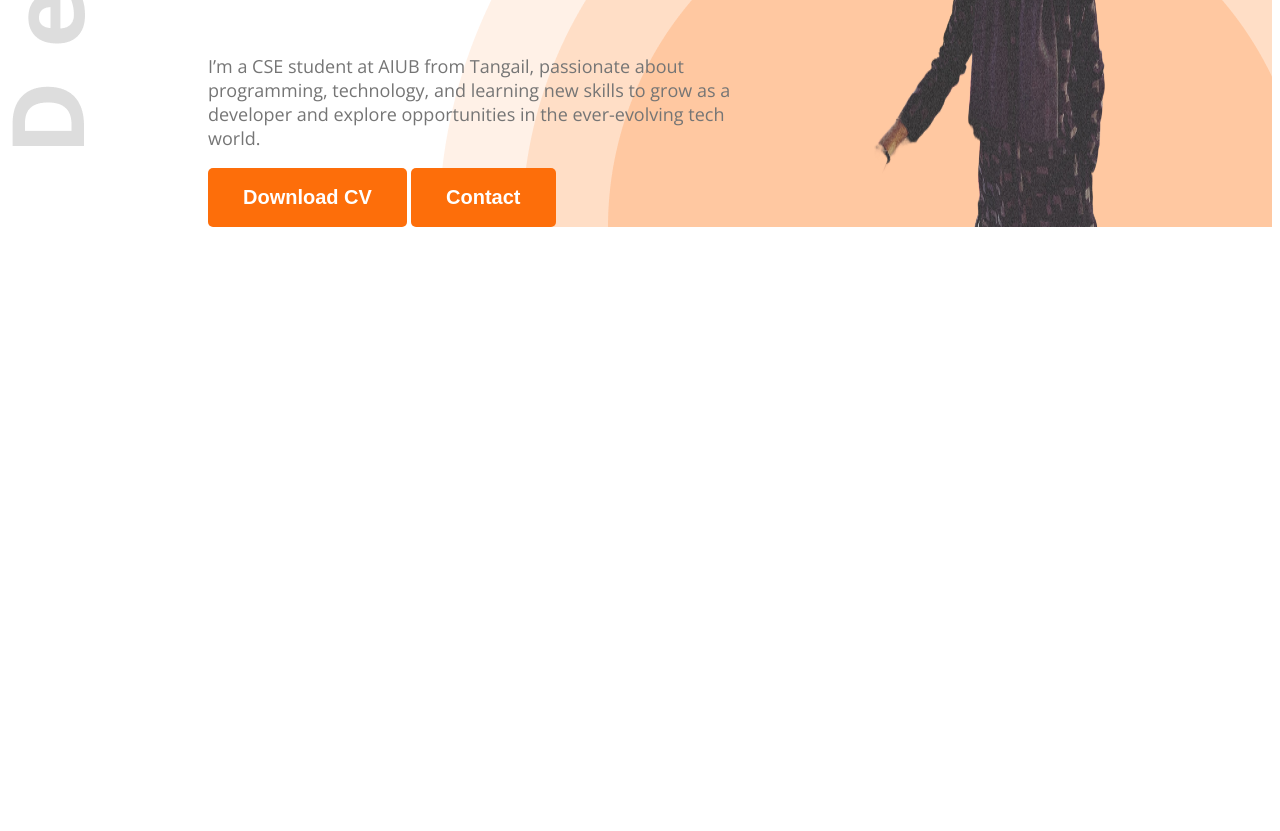
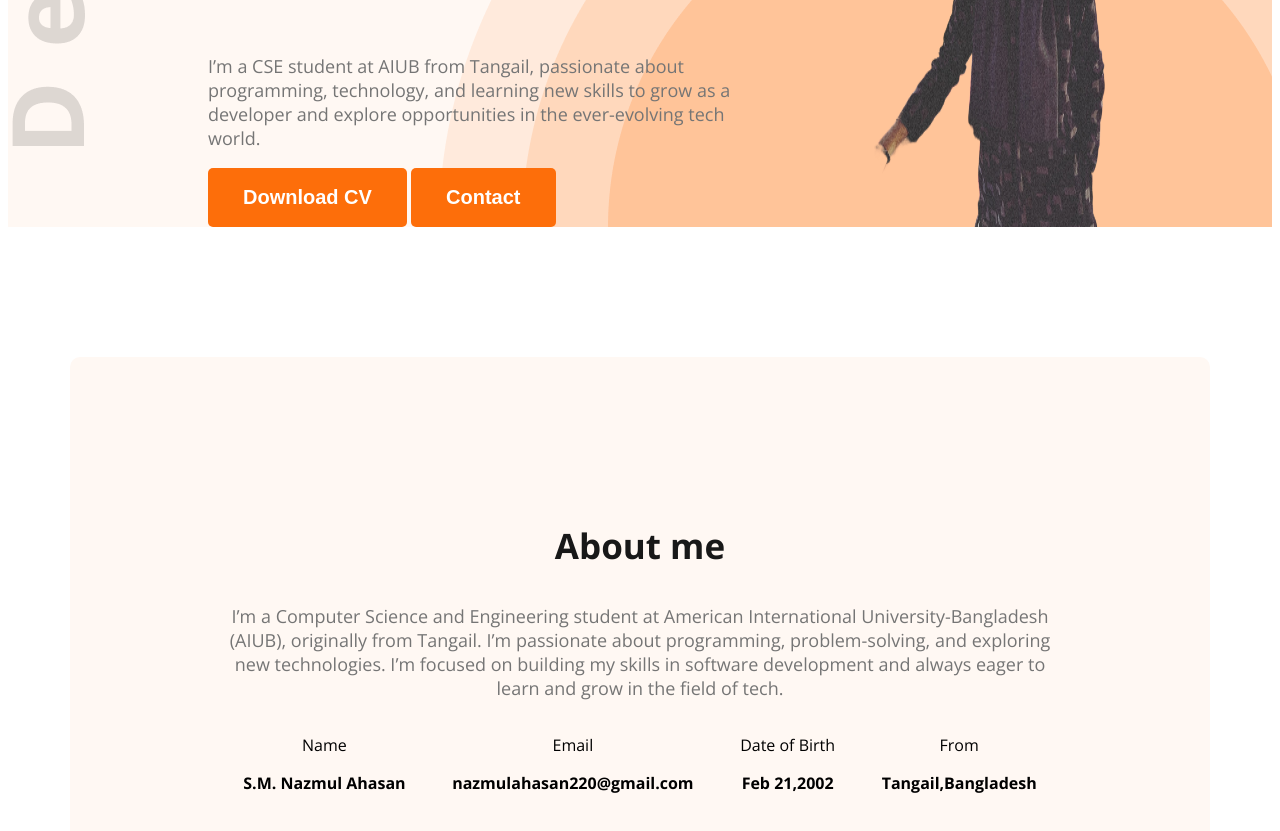
Before and after one commit to genesisnazmul/portfolio, a plain HTML site: page index.html in a window 1280 px wide. Shown: the part 667-1498 px from the top of the page. Before the commit the page ends 902 px from the top, so only its background shows below. Drawn offline with nearby package versions, Linux system fonts and the light colour scheme.

Commit message:
updated code for about

```diff
--- a/index.html
+++ b/index.html
@@ -13,7 +13,7 @@
 </head>
 
 <body class="open-sans-normal">
-    <header class="header">
+    <header class="header secondary-bg">
         <nav>
             <h3 class="nav-title">Naz<span class="text-primary">mul</span></h3>
             <ul>
@@ -40,6 +40,36 @@
 
     </header>
     <main>
+        <section class="about secondary-bg">
+            <h3 class="section-title">About me</h3>
+            <p class="section-description">
+                I’m a Computer Science and Engineering student at American International University-Bangladesh (AIUB),
+                originally from Tangail. I’m passionate about programming, problem-solving, and exploring new
+                technologies.
+                I’m focused on building my skills in software development and always eager to learn and grow in the
+                field of
+                tech.
+            </p>
+            <div class="about-items">
+                <div class="about-item">
+                    <p class="item-title">Name</p>
+                    <p class="item-description">S.M. Nazmul Ahasan</p>
+                </div>
+                <div class="about-item">
+                    <p class="item-title">Email</p>
+                    <p class="item-description">nazmulahasan220@gmail.com</p>
+                </div>
+                <div class="about-item">
+                    <p class="item-title">Date of Birth</p>
+                    <p class="item-description">Feb 21,2002</p>
+                </div>
+                <div class="about-item">
+                    <p class="item-title">From</p>
+                    <p class="item-description">Tangail,Bangladesh</p>
+                </div>
+            </div>
+        </section>
+
 
     </main>
     <footer>
--- a/styles/portfolio.css
+++ b/styles/portfolio.css
@@ -8,6 +8,9 @@
     "wdth" 100;
 }
 /* shared styles */
+.secondary-bg{
+    background-color: #FFF8F3;
+}
 .text-primary{
     color: #FD6E0A
 }
@@ -22,6 +25,15 @@
     border: none;
     padding: 18px 35px;
     border-radius: 5px;
+}
+.section-title{
+    font-size: 35px;
+    font-weight: bold;
+    color: #181818;
+}
+.section-description{
+    font-size: 18px;
+    color: #757575;
 }
 /* header */
 .header{
@@ -79,3 +91,24 @@ nav ul li a{
     justify-content: space-between;
     margin: 0 35px 0 200px;
 }
+/* main styles */
+main{
+    max-width: 1140px;
+    margin: 0 auto;
+
+}
+/* about styles */
+
+.about{
+    border-radius: 10px;
+    padding: 130px 150px;
+    text-align: center;
+    margin-top: 130px;
+}
+.about-items{
+    display: flex;
+    justify-content: space-around;
+}
+.item-description{
+    font-weight: bold;
+}
```
